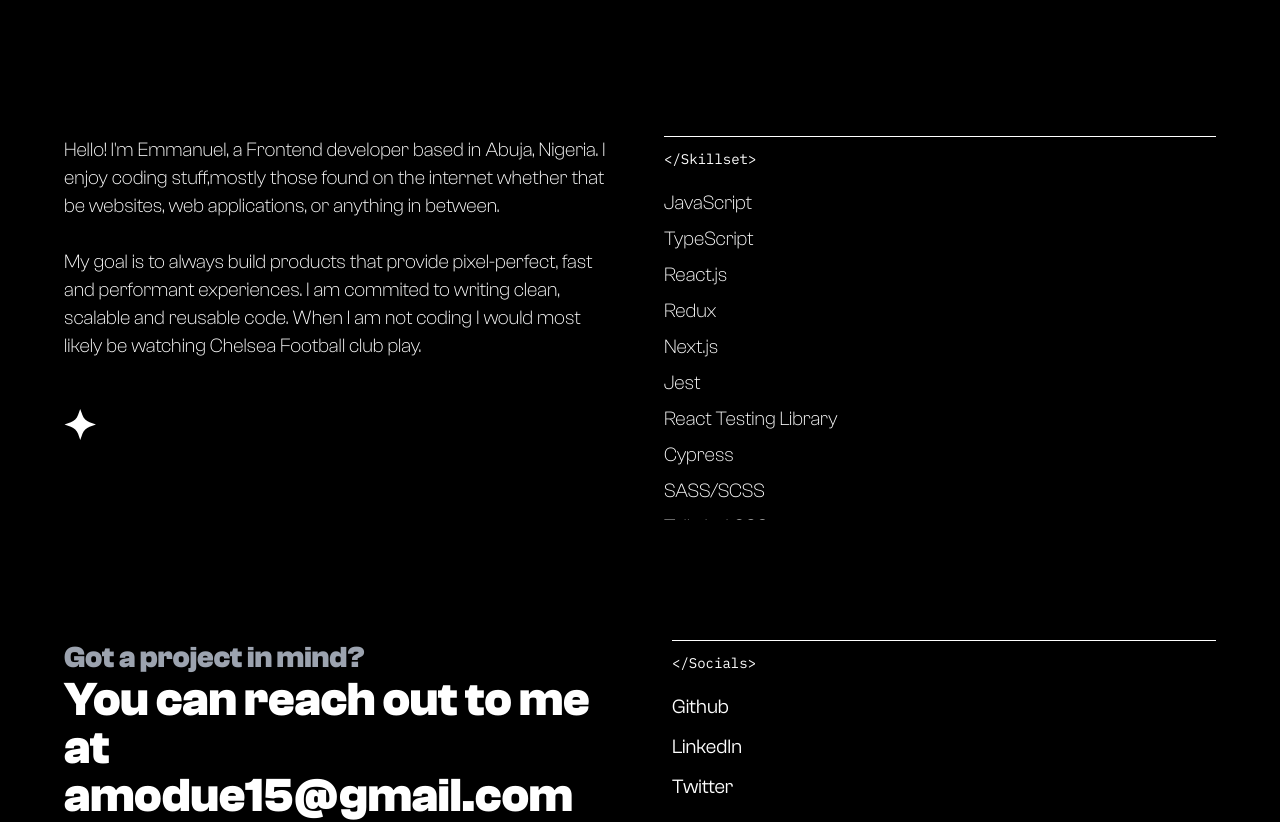
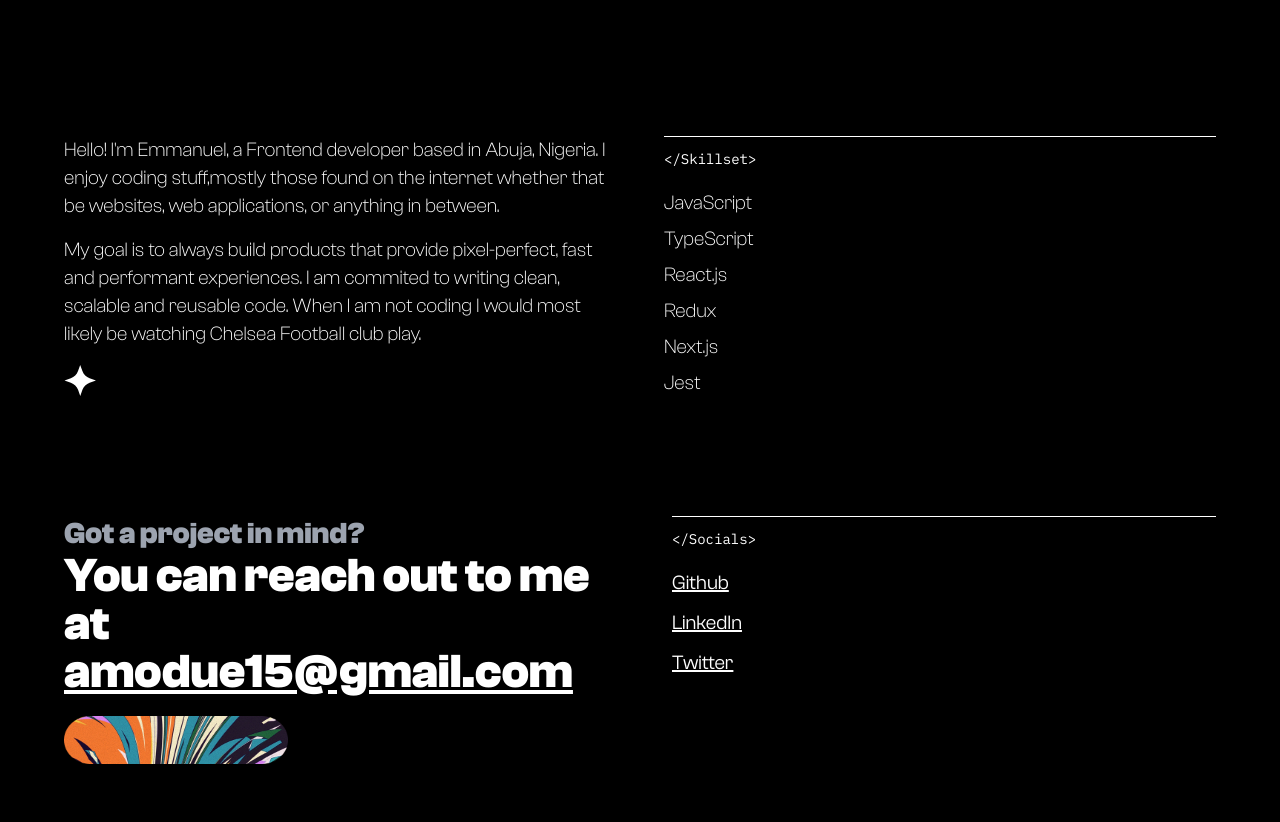
Before and after one commit to elminhoemmanuel/aoeportfolio-v2, a Next.js app: page / in a window 1280 px wide. Shown: the part 800-1622 px from the top of the page. Built offline with nearby package versions, Linux system fonts and the light colour scheme.

Commit message:
made bug fixes to portfolio

```diff
--- a/components/page-elements/About/About.tsx
+++ b/components/page-elements/About/About.tsx
@@ -12,10 +12,8 @@
     return (
         <div id='About' className={css.about}>
             <div className={css.text}>
-                <p>
-                    {about.topText}<br /><br />
-                    {about.bottomText}
-                </p>
+                <p className={css.topText}>{about.topText}</p>
+                <p>{about.bottomText}</p>
                 <img className={css.star} src={`/images/${getStarUrl()}.svg`} alt="star icon" />
             </div>
 
--- a/components/page-elements/About/about.module.css
+++ b/components/page-elements/About/about.module.css
@@ -6,5 +6,9 @@
 }
 
 .star {
-    @apply mt-12;
+    @apply mt-4;
 }
+
+.topText {
+    @apply mb-4;
+}
--- a/components/page-elements/Contact/Contact.tsx
+++ b/components/page-elements/Contact/Contact.tsx
@@ -9,7 +9,7 @@
         <div id='Contact' className={css.contact}>
             <div>
                 <p className={css.question}>Got a project in mind?</p>
-                <p className={css.email}>You can reach out to me at <Link href="mailto:amodue15@gmail.com"><a target="_blank">amodue15@gmail.com</a></Link></p>
+                <p className={css.email}>You can reach out to me at <Link href="mailto:amodue15@gmail.com"><a className={css.emailLink} target="_blank">amodue15@gmail.com</a></Link></p>
                 <img className={css.pattern} src="/images/pattern2.png" alt="pattern 2" />
             </div>
 
--- a/components/page-elements/Contact/contact.module.css
+++ b/components/page-elements/Contact/contact.module.css
@@ -24,7 +24,11 @@
 }
 
 .socialLink {
-    @apply mb-3;
+    @apply mb-3 underline;
     @apply block;
     font-family: var(--font-primary);
 }
+
+.emailLink {
+    @apply underline;
+}
--- a/components/page-elements/Skills/skills.module.css
+++ b/components/page-elements/Skills/skills.module.css
@@ -1,8 +1,6 @@
 .skills {
-    @apply sm:h-96 h-auto;
+    @apply sm:h-96 lg:h-64 h-64;
     @apply overflow-y-auto;
-    /* scrollbar-width: thin;
-    scrollbar-color: #90A4AE #CFD8DC; */
 }
 
 .skills::-webkit-scrollbar {
```
